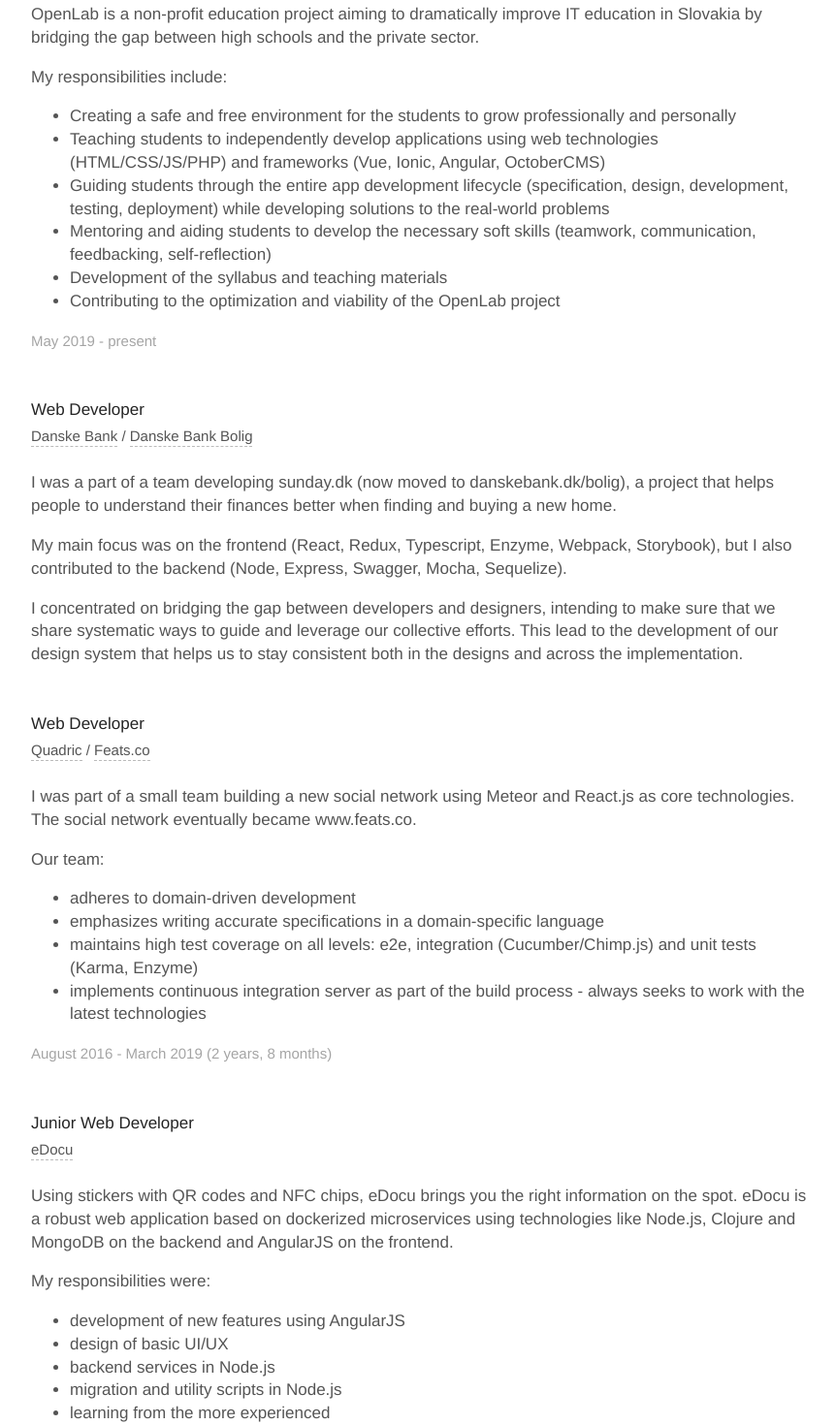
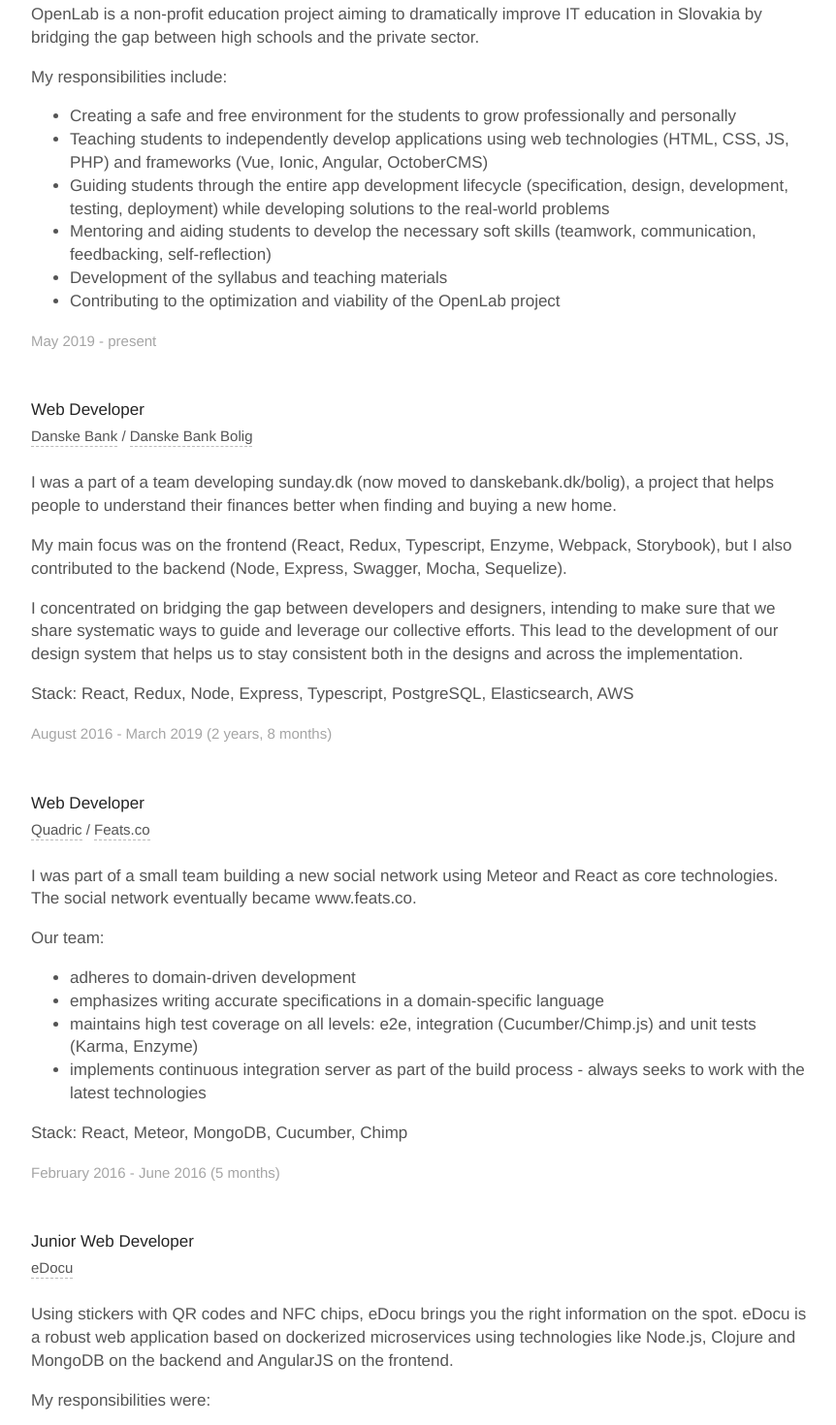
Before and after one commit to wormyy/retzer-dev, a Next.js app: page / in a window 1280 px wide. Shown: the part 780-2250 px from the top of the page at 97% size, without its empty margins (208-1070 px from the left). Built offline with nearby package versions, Linux system fonts and the light colour scheme.

Commit message:
Add stacks

```diff
--- a/pages/index.js
+++ b/pages/index.js
@@ -68,8 +68,8 @@
               </li>
               <li>
                 Teaching students to independently develop applications using
-                web technologies (HTML/CSS/JS/PHP) and frameworks (Vue, Ionic,
-                Angular, OctoberCMS)
+                web technologies (HTML, CSS, JS, PHP) and frameworks (Vue,
+                Ionic, Angular, OctoberCMS)
               </li>
               <li>
                 Guiding students through the entire app development lifecycle
@@ -113,6 +113,13 @@
               development of our design system that helps us to stay consistent
               both in the designs and across the implementation.
             </p>
+            <p>
+              Stack: React, Redux, Node, Express, Typescript, PostgreSQL,
+              Elasticsearch, AWS
+            </p>
+            <div className={styles.resumeItemDate}>
+              August 2016 - March 2019 (2 years, 8 months)
+            </div>
           </div>
         </div>
         <div className={`${styles.resumeItem}`}>
@@ -124,7 +131,7 @@
           <div className={`${styles.resumeText}`}>
             <p>
               I was part of a small team building a new social network using
-              Meteor and React.js as core technologies. The social network
+              Meteor and React as core technologies. The social network
               eventually became www.feats.co.
             </p>
             <p>Our team:</p>
@@ -143,8 +150,9 @@
                 process - always seeks to work with the latest technologies
               </li>
             </ul>
+            <p>Stack: React, Meteor, MongoDB, Cucumber, Chimp</p>
             <div className={styles.resumeItemDate}>
-              August 2016 - March 2019 (2 years, 8 months)
+              February 2016 - June 2016 (5 months)
             </div>
           </div>
         </div>
@@ -168,6 +176,7 @@
               <li>migration and utility scripts in Node.js</li>
               <li>learning from the more experienced</li>
             </ul>
+            <p>Stack: AngularJS, Node, Express, MongoDB</p>
             <div className={styles.resumeItemDate}>
               Feb 2015 - Feb 2016 (1 year)
             </div>
```
